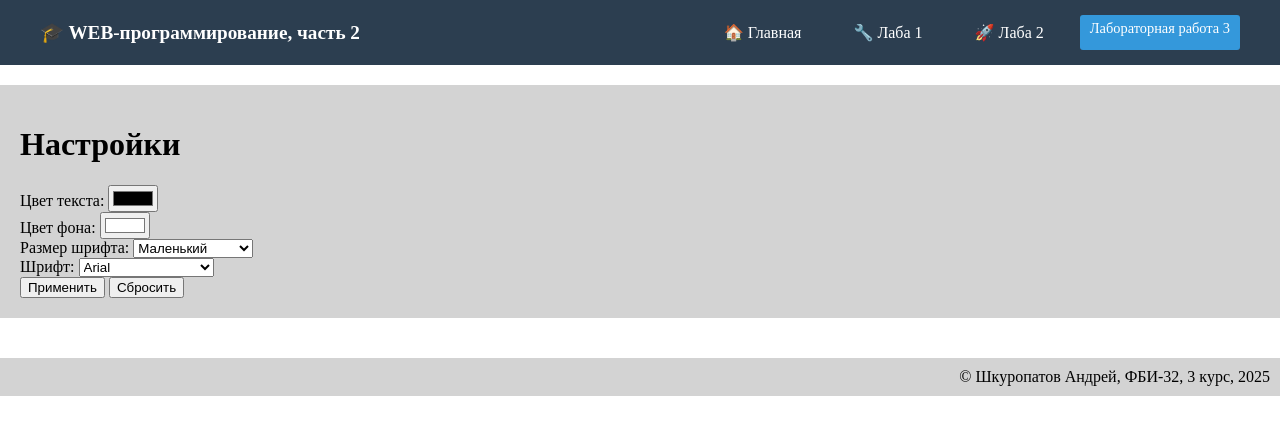
After one commit to andrey22462246/web-back-labs, a Flask app: page /lab3/settings in a window 1280 px wide. The commit adds this page. Shown: the top 435 px of the page. Run offline with Flask 3, Linux system fonts and the light colour scheme.

Commit message:
Настройки отображения

```diff
--- a/lab3.py
+++ b/lab3.py
@@ -63,3 +63,34 @@ def pay():
 def success():
     price = request.args.get('price', '0')
     return render_template('lab3/success.html', price=price)
+
+@lab3.route('/lab3/settings')
+def settings():
+    # Получаем параметры из формы
+    color = request.args.get('color')
+    bg_color = request.args.get('bg_color')
+    font_size = request.args.get('font_size')
+    font_family = request.args.get('font_family')
+
+    # Если есть переданные параметры, устанавливаем куки
+    if any([color, bg_color, font_size, font_family]):
+        resp = make_response(redirect('/lab3/settings'))
+
+        if color:
+            resp.set_cookie('color', color)
+        if bg_color:
+            resp.set_cookie('bg_color', bg_color)
+        if font_size:
+            resp.set_cookie('font_size', font_size)
+        if font_family:
+            resp.set_cookie('font_family', font_family)
+
+        return resp
+
+    # Если параметров нет, отображаем страницу с текущими значениями
+    color = request.cookies.get('color')
+    bg_color = request.cookies.get('bg_color')
+    font_size = request.cookies.get('font_size')
+    font_family = request.cookies.get('font_family')
+
+    return render_template('lab3/settings.html', color=color, bg_color=bg_color, font_size=font_size, font_family=font_family)
--- a/templates/base.html
+++ b/templates/base.html
@@ -5,7 +5,25 @@
     <meta name="viewport" content="width=device-width, initial-scale=1.0">
     <title>Шкуропатов Андрей. {% block lab %}{% endblock %}</title>
     <link rel="stylesheet" href="{{ url_for('static', filename='main.css') }}">
+    <style>
+    body {
+        {% if request.cookies.get('color') %}
+        color: {{ request.cookies.get('color') }};
+        {% endif %}
 
+        {% if request.cookies.get('bg_color') %}
+        background-color: {{ request.cookies.get('bg_color') }};
+        {% endif %}
+
+        {% if request.cookies.get('font_size') %}
+        font-size: {{ request.cookies.get('font_size') }};
+        {% endif %}
+
+        {% if request.cookies.get('font_family') %}
+        font-family: {{ request.cookies.get('font_family') }};
+        {% endif %}
+    }
+    </style>
 
     <link rel="icon" type="image/x-icon" href="{{ url_for('static', filename='favicon.ico') }}">
     <link rel="icon" type="image/png" sizes="32x32" href="{{ url_for('static', filename='favicon-32x32.png') }}">
--- a/templates/lab3.html
+++ b/templates/lab3.html
@@ -13,5 +13,6 @@
         <li><a href="/lab3/del_cookie">Очистить куки</a></li>
         <li><a href="/lab3/form1">Форма</a></li>
         <li><a href="/lab3/order">Заказ</a></li>
+        <li><a href="/lab3/settings">Настройки</a></li>
     </ol>
 {% endblock %}
--- /dev/null
+++ b/templates/lab3/settings.html
@@ -0,0 +1,52 @@
+{% extends "base.html" %}
+{% block lab %}Лабораторная работа 3{% endblock %}
+
+{% block main %}
+    <h1>Настройки</h1>
+    <form>
+        <div>
+            <label for="color">Цвет текста:</label>
+            <input type="color" id="color" name="color" value="{{ color or '#000000' }}">
+        </div>
+
+        <div>
+            <label for="bg_color">Цвет фона:</label>
+            <input type="color" id="bg_color" name="bg_color" value="{{ bg_color or '#ffffff' }}">
+        </div>
+
+        <div>
+            <label for="font_size">Размер шрифта:</label>
+            <select id="font_size" name="font_size">
+                <option value="12px" {% if font_size == '12px' %}selected{% endif %}>Маленький</option>
+                <option value="16px" {% if font_size == '16px' %}selected{% endif %}>Средний</option>
+                <option value="20px" {% if font_size == '20px' %}selected{% endif %}>Большой</option>
+                <option value="24px" {% if font_size == '24px' %}selected{% endif %}>Очень большой</option>
+            </select>
+        </div>
+
+        <div>
+            <label for="font_family">Шрифт:</label>
+            <select id="font_family" name="font_family">
+                <option value="Arial, sans-serif" {% if font_family == 'Arial, sans-serif' %}selected{% endif %}>Arial</option>
+                <option value="'Times New Roman', serif" {% if font_family == "'Times New Roman', serif" %}selected{% endif %}>Times New Roman</option>
+                <option value="'Courier New', monospace" {% if font_family == "'Courier New', monospace" %}selected{% endif %}>Courier New</option>
+                <option value="Verdana, sans-serif" {% if font_family == 'Verdana, sans-serif' %}selected{% endif %}>Verdana</option>
+            </select>
+        </div>
+
+        <div>
+            <button type="submit">Применить</button>
+            <button type="button" onclick="resetSettings()">Сбросить</button>
+        </div>
+    </form>
+
+    <script>
+        function resetSettings() {
+            document.cookie = "color=; expires=Thu, 01 Jan 1970 00:00:00 UTC; path=/;";
+            document.cookie = "bg_color=; expires=Thu, 01 Jan 1970 00:00:00 UTC; path=/;";
+            document.cookie = "font_size=; expires=Thu, 01 Jan 1970 00:00:00 UTC; path=/;";
+            document.cookie = "font_family=; expires=Thu, 01 Jan 1970 00:00:00 UTC; path=/;";
+            location.reload();
+        }
+    </script>
+{% endblock %}
```
